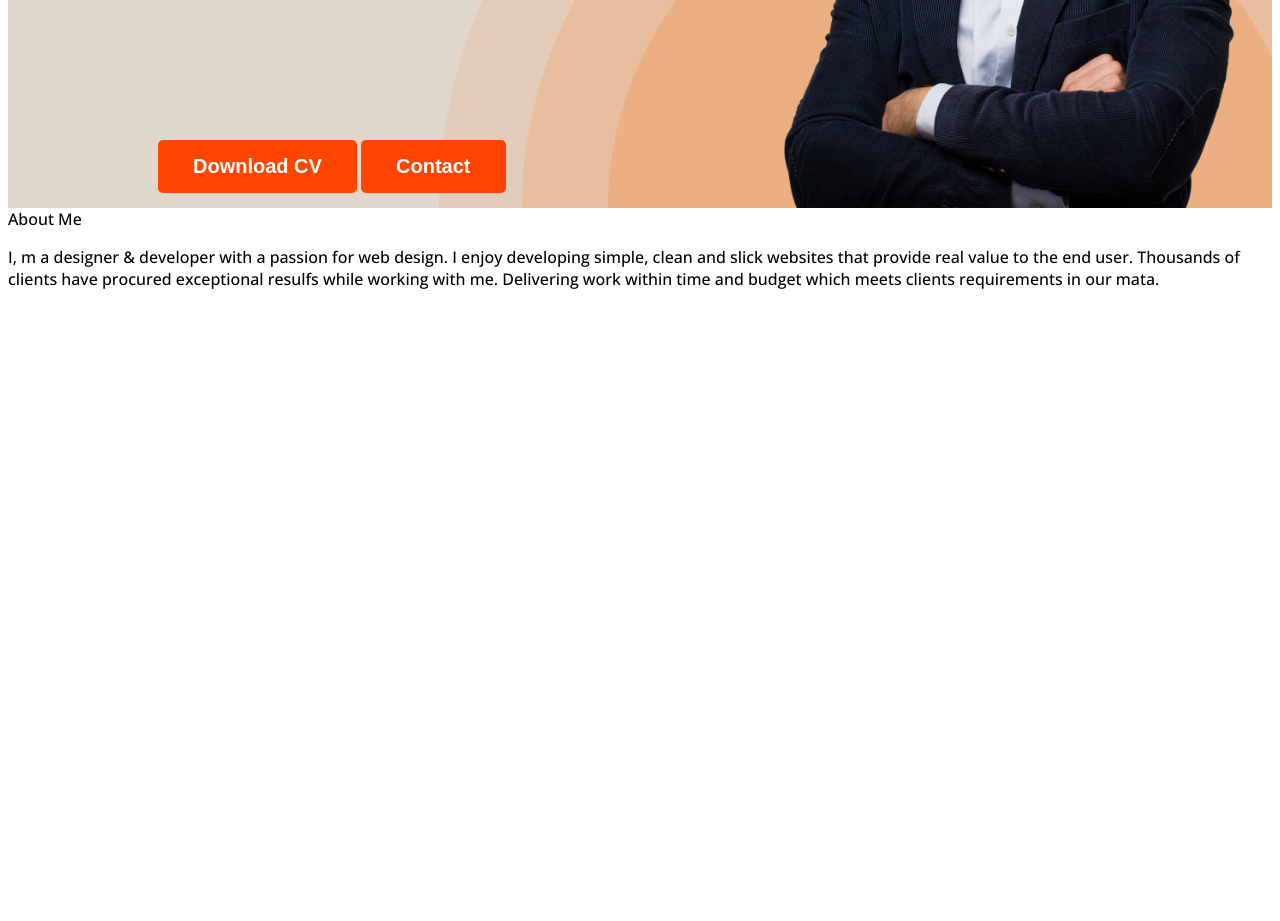
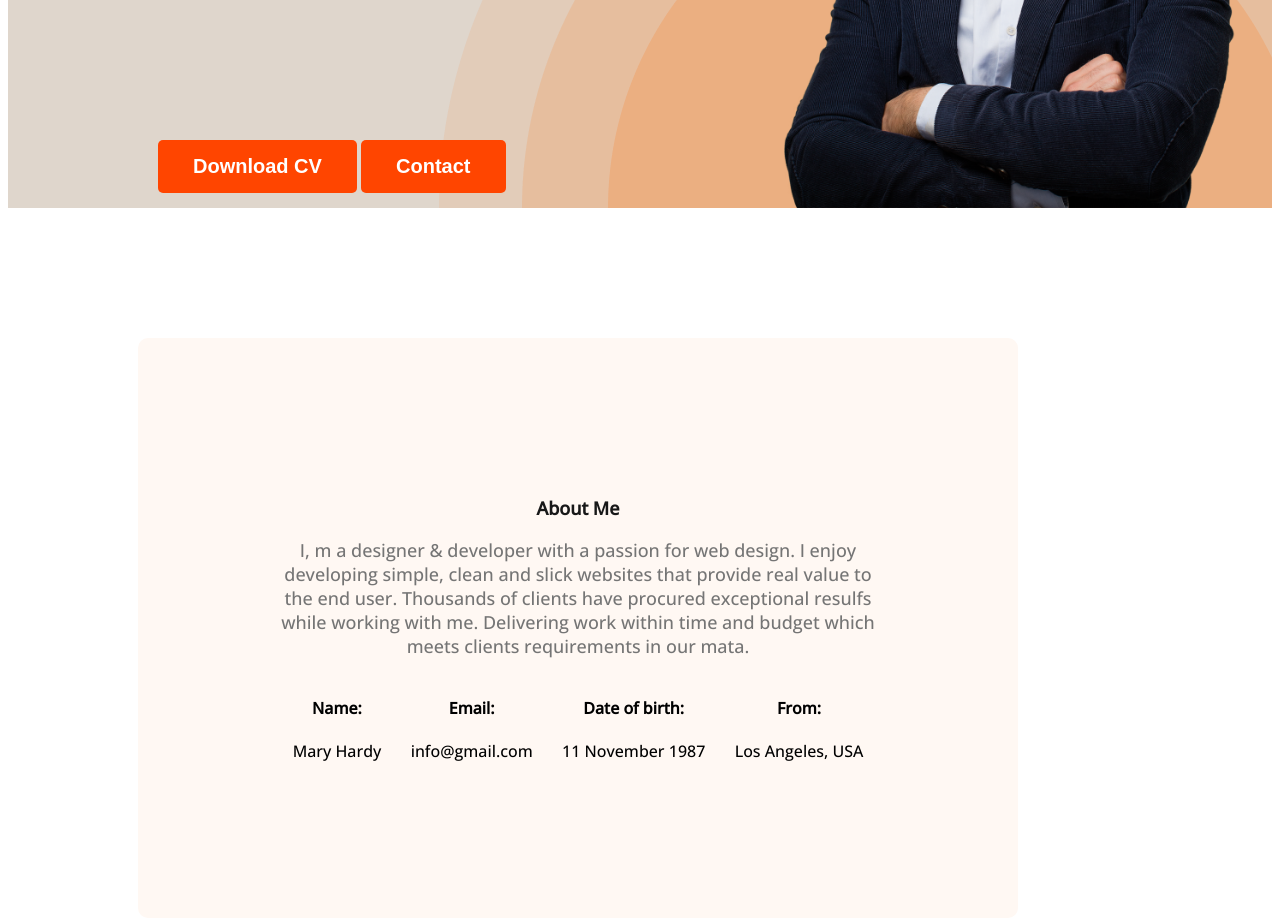
Before and after one commit to huzza902/hardy-s-porfolio, a plain HTML site: page index.html in a window 1280 px wide. Shown: the part 560-1481 px from the top of the page. Before the commit the page ends 866 px from the top, so only its background shows below. Drawn offline with nearby package versions, Linux system fonts and the light colour scheme.

Commit message:
added about information

```diff
--- a/index.html
+++ b/index.html
@@ -27,7 +27,8 @@
             <div class="banner-content">
                 <h3 class="banner-greetings">Hi, I am</h3>
                 <h1 class="banner-title">MARY HARDY</h1>
-                <p class="ban-des">Shot what able cold new see hold.Friendly as an betrayed formerly he. Morning because as to society
+                <p class="ban-des">Shot what able cold new see hold.Friendly as an betrayed formerly he. Morning because
+                    as to society
                     behaved moments.</p>
 
                 <button class="btn-primary">Download CV</button>
@@ -43,12 +44,45 @@
 
     </header>
     <main>
-        <section class="about">About Me</section>
-        <p class="sect-des">I, m a designer & developer with a passion for web design. I enjoy developing simple, clean and
-            slick websites that provide real value to the end user. Thousands of clients have procured
-            exceptional resulfs while working with me. Delivering work within time and budget which meets
-            clients requirements in our mata.
-           </p>
+        <section class="about">
+            <h3 class="sect-title">About Me</h3>
+            <p class="sect-des">I, m a designer & developer with a passion for web design. I enjoy developing simple,
+                clean and
+                slick websites that provide real value to the end user. Thousands of clients have procured
+                exceptional resulfs while working with me. Delivering work within time and budget which meets
+                clients requirements in our mata.
+            </p>
+            <div class="about-info-container">
+                <div class="about-info">
+                    <h4 class="info-title">Name:
+
+                    </h4>
+                    <p class="info-des">Mary Hardy</p>
+                </div>
+                <div class="about-info">
+                    <h4 class="info-title">Email:
+
+
+
+
+
+
+
+                    </h4>
+                    <p class="info-des"> info@gmail.com</p>
+                </div>
+                <div class="about-info">
+                    <h4 class="info-title"> Date of birth:</h4>
+                    <p class="info-des">11 November 1987</p>
+                </div>
+                <div class="about-info">
+                    <h4 class="info-title">From:</h4>
+                    <p class="info-des"> Los Angeles, USA</p>
+                </div>
+
+            </div>
+        </section>
+
 
 
     </main>
--- a/styles/style.css
+++ b/styles/style.css
@@ -2,13 +2,13 @@
 nav {
     display: flex;
     justify-content: space-between;
-    padding:0px  ;
+    padding: 0px;
     align-items: center;
     margin: 0 200px;
 }
 
 .nav-title {
-     color: #181818;
+    color: #181818;
     font-size: 45px;
     font-weight: 800;
 
@@ -55,6 +55,19 @@ body {
 
 }
 
+.sect-title {
+    font-size: 18px;
+    color: #181818;
+    font-weight: 700;
+
+    text-align: center;
+}
+.sect-des{
+    color: #757575;
+    text-align: center;
+    font-size: 18px;
+}
+
 /* header related styles */
 .header {
     background-color: rgb(223, 214, 204);
@@ -64,23 +77,28 @@ body {
 
 
 }
-.banner{
-     padding: 30px 30px 0px 150px  ;
-     display: flex;
-     align-items: center;
-     justify-content: ;
+
+.banner {
+    padding: 30px 30px 0px 150px;
+    display: flex;
+    align-items: center;
+    justify-content: ;
 }
-.banner-content{
+
+.banner-content {
     max-width: 585px;
 }
-.banner .pro-pic{
+
+.banner .pro-pic {
     width: 500px;
 }
-.banner-greetings{
+
+.banner-greetings {
     font-size: 40px;
     margin-bottom: 0px;
 }
-.banner-title{
+
+.banner-title {
     font-size: 75px;
     font-weight: 700;
     color: #474747;
@@ -88,6 +106,31 @@ body {
     padding-bottom: 0px;
 
 }
-.ban-des{
-   margin-bottom: 200px;
+
+.ban-des {
+    margin-bottom: 200px;
 }
+
+/* main section styles */
+main{
+    max-width: 1140px;
+}
+/* about section styles */
+.about {
+    padding: 140px;
+    margin: 0 auto;
+
+    border-radius: 10px;
+
+    background-color: #fff8f3;
+    /* text-align: justify; */
+    margin: 130px ;
+
+}
+.about-info-container{
+    display: flex;
+    justify-content: space-around;
+}
+.about-info{
+    text-align: center;
+}
```
